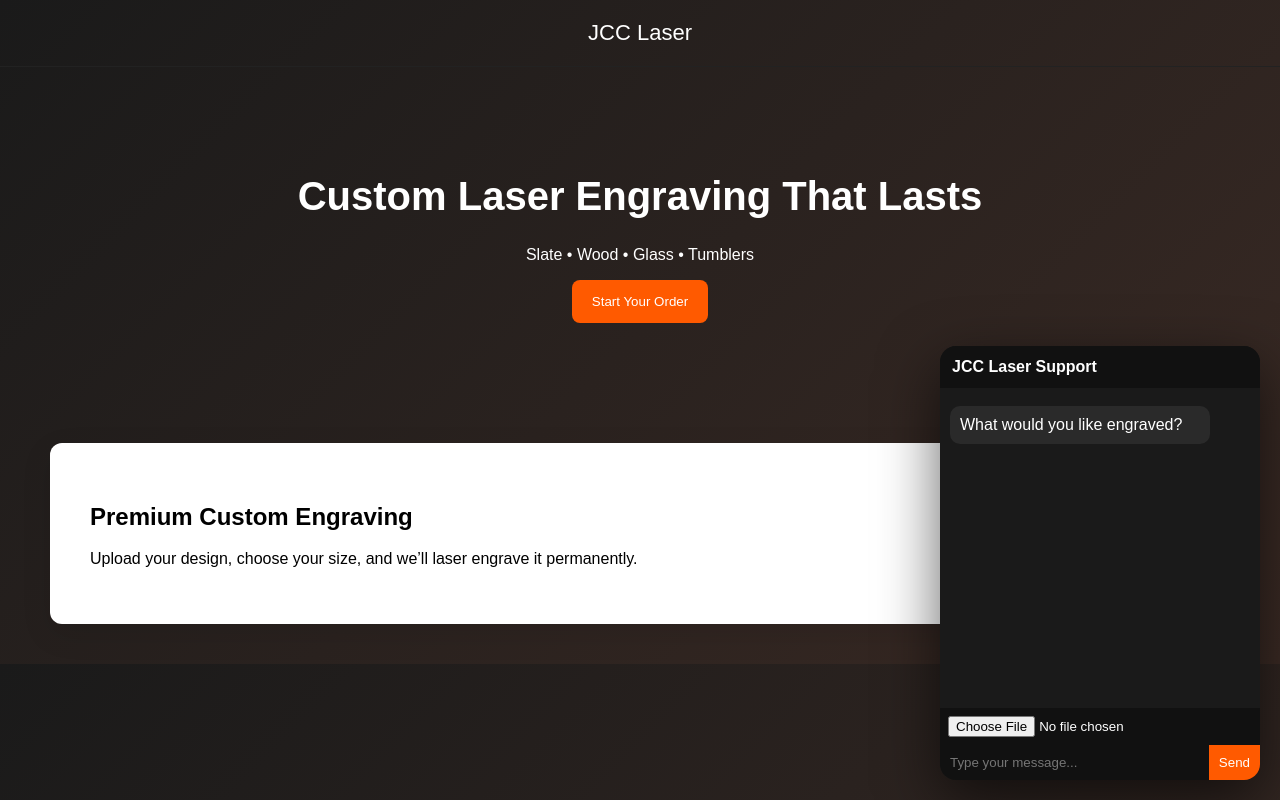
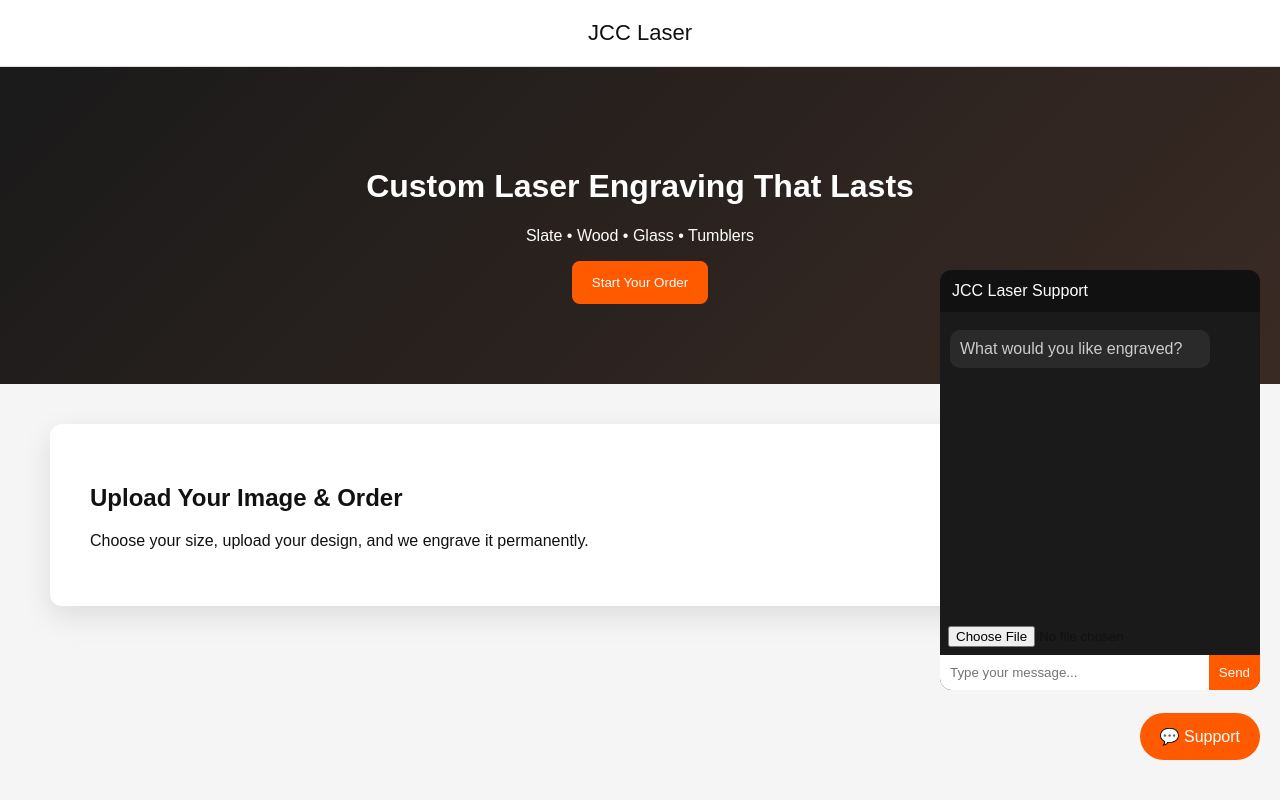
Before and after one commit to allforbux420-beep/jcc-lazer-app, a website: page public/index.html in a window 1280 px wide. Both pictures are taken after a click on the button "Start Your Order". Drawn offline with Linux system fonts and the light colour scheme.

Commit message:
Update index.html

```diff
--- a/public/index.html
+++ b/public/index.html
@@ -8,24 +8,23 @@
 body {
     margin:0;
     font-family:Arial, sans-serif;
-    background: linear-gradient(135deg,#1a1a1a,#3a2a24);
-    color:#fff;
+    background:#f5f5f5;
+    color:#111;
 }
 
 .header {
     text-align:center;
     padding:20px;
     font-size:22px;
-    border-bottom:1px solid #222;
+    background:#fff;
+    border-bottom:1px solid #ddd;
 }
 
 .hero {
+    background: linear-gradient(135deg,#1a1a1a,#3a2a24);
+    color:#fff;
+    padding:80px 20px;
     text-align:center;
-    padding:80px 20px;
-}
-
-.hero h1 {
-    font-size:40px;
 }
 
 .btn {
@@ -44,75 +43,83 @@ body {
     margin:40px auto;
     max-width:1100px;
     box-shadow:0 10px 30px rgba(0,0,0,0.1);
-    color:#000;
 }
 
 /* CHAT */
-#jcc-chat {
-    position: fixed;
-    bottom: 20px;
-    right: 20px;
-    width: 320px;
-    background: #1a1a1a;
-    border-radius: 16px;
-    box-shadow: 0 20px 60px rgba(0,0,0,0.6);
-    overflow: hidden;
+#chatToggle {
+    position:fixed;
+    bottom:40px;
+    right:20px;
+    background:#ff5a00;
+    color:#fff;
+    padding:14px 20px;
+    border-radius:50px;
+    cursor:pointer;
+}
+
+#chatBox {
+    position:fixed;
+    bottom:110px;
+    right:20px;
+    width:320px;
+    height:420px;
+    background:#1a1a1a;
+    border-radius:12px;
+    display:none;
+    flex-direction:column;
+    overflow:hidden;
 }
 
 .chat-header {
-    padding: 12px;
-    background: #111;
-    font-weight: bold;
+    padding:12px;
+    background:#111;
+    color:#fff;
 }
 
 .chat-body {
-    height: 300px;
-    overflow-y: auto;
-    padding: 10px;
+    flex:1;
+    padding:10px;
+    overflow-y:auto;
 }
 
 .message {
-    margin: 8px 0;
-    padding: 10px;
-    border-radius: 10px;
-    max-width: 80%;
+    margin:8px 0;
+    padding:10px;
+    border-radius:10px;
+    max-width:80%;
 }
 
 .bot {
-    background: #2a2a2a;
+    background:#2a2a2a;
+    color:#ccc;
 }
 
 .user {
-    background: #ff5a00;
-    margin-left: auto;
-    text-align: right;
+    margin-left:auto;
+    background:#ff5a00;
+    color:#fff;
 }
 
 .chat-input {
-    display: flex;
+    display:flex;
 }
 
 .chat-input input {
-    flex: 1;
-    padding: 10px;
-    border: none;
-    background: #111;
-    color: #fff;
+    flex:1;
+    padding:10px;
+    border:none;
 }
 
 .chat-input button {
-    background: #ff5a00;
-    border: none;
-    color: #fff;
-    padding: 10px;
+    background:#ff5a00;
+    border:none;
+    color:#fff;
+    padding:10px;
 }
 
 #imageUpload {
     width:100%;
-    background:#111;
-    color:#fff;
     padding:8px;
-    border:none;
 }
 </style>
 </head>
@@ -128,12 +135,15 @@ body {
 </div>
 
 <div class="section">
-    <h2>Premium Custom Engraving</h2>
-    <p>Upload your design, choose your size, and we’ll laser engrave it permanently.</p>
+    <h2>Upload Your Image & Order</h2>
+    <p>Choose your size, upload your design, and we engrave it permanently.</p>
 </div>
 
-<!-- CHAT -->
-<div id="jcc-chat" style="display:none;">
+<!-- CHAT BUTTON -->
+<div id="chatToggle" onclick="openChat()">💬 Support</div>
+
+<!-- CHAT BOX -->
+<div id="chatBox">
     <div class="chat-header">JCC Laser Support</div>
 
     <div class="chat-body" id="chat">
@@ -142,6 +152,7 @@ body {
 
     <!-- IMAGE UPLOAD -->
     <input type="file" id="imageUpload" accept="image/*">
+    <div id="preview"></div>
 
     <div class="chat-input">
         <input id="input" placeholder="Type your message...">
@@ -153,28 +164,42 @@ body {
 let order = {};
 let uploadedImage = null;
 
+const chat = document.getElementById("chat");
+const input = document.getElementById("input");
+const preview = document.getElementById("preview");
+
+/* OPEN CHAT */
 function openChat(){
-    document.getElementById("jcc-chat").style.display = "block";
+    document.getElementById("chatBox").style.display = "flex";
 }
 
-// IMAGE TO BASE64
+/* IMAGE UPLOAD + PREVIEW */
 document.getElementById("imageUpload").addEventListener("change", function(e){
     const file = e.target.files[0];
+
+    if (!file) {
+        console.log("No file selected");
+        return;
+    }
+
+    console.log("File selected:", file.name);
+
     const reader = new FileReader();
 
-    reader.onloadend = function(){
-        uploadedImage = reader.result;
+    reader.onload = function(e){
+        uploadedImage = e.target.result;
+
+        console.log("Image ready ✅");
+
+        preview.innerHTML = `
+            <img src="${uploadedImage}" style="max-width:100%;border-radius:8px;margin-top:10px;">
+        `;
     };
 
-    if(file){
-        reader.readAsDataURL(file);
-    }
+    reader.readAsDataURL(file);
 });
 
-const chat = document.getElementById("chat");
-const input = document.getElementById("input");
-
-// CHAT FLOW
+/* CHAT FLOW */
 function send(){
     let text = input.value.trim();
     if(!text) return;
@@ -212,8 +237,10 @@ function send(){
     }
 }
 
-// CHECKOUT
+/* CHECKOUT */
 async function checkout(){
+    console.log("Sending image:", uploadedImage);
+
     const res = await fetch("/create-checkout-session", {
         method: "POST",
         headers: { "Content-Type": "application/json" },
```
